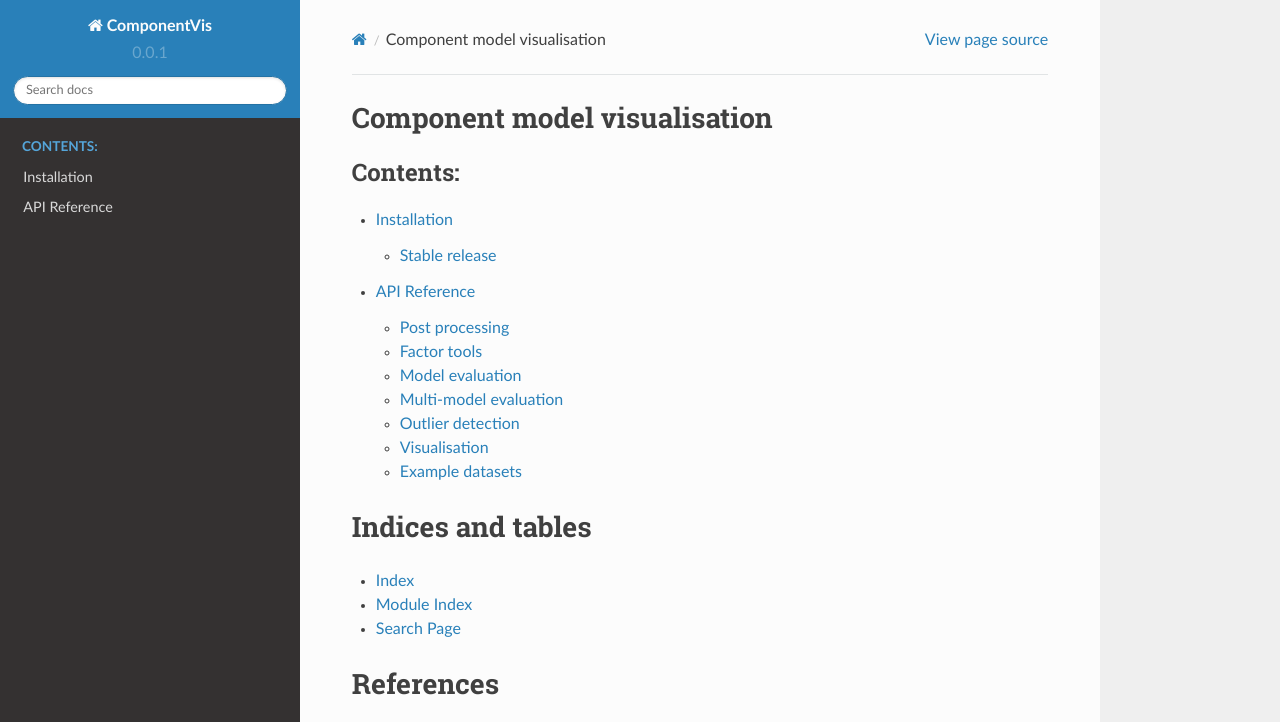
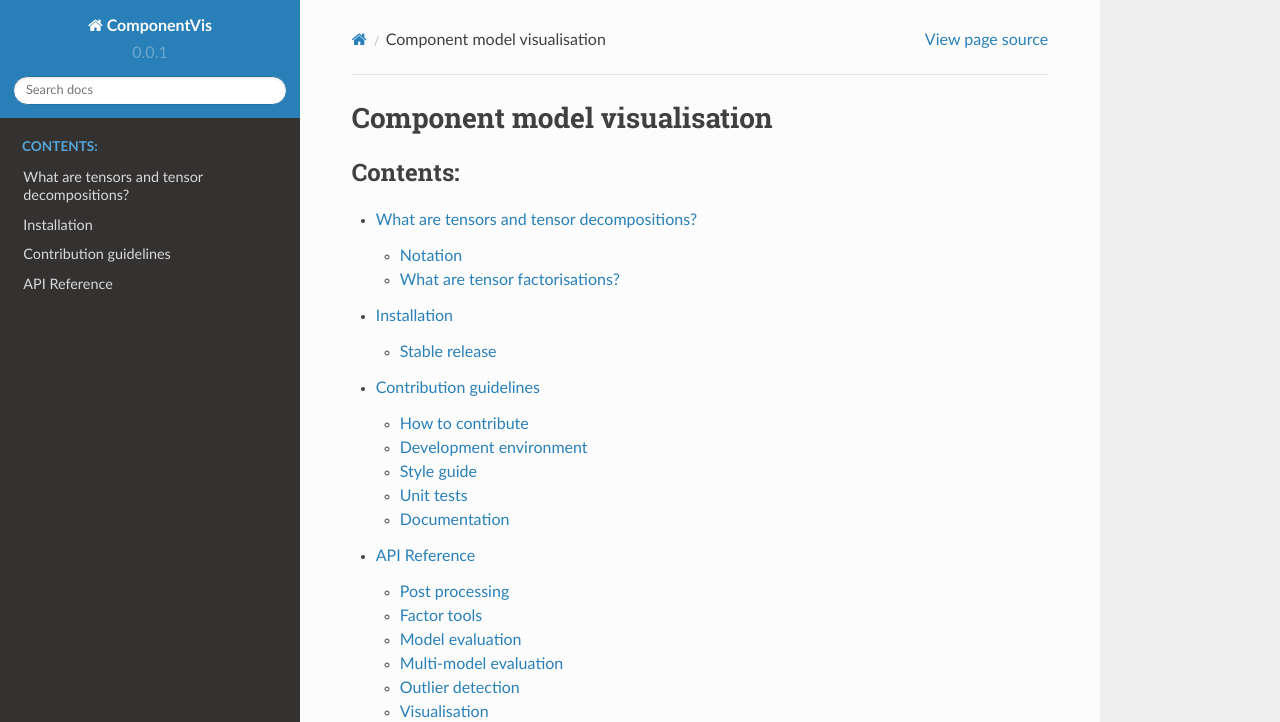
Before and after one commit to tensorly/viz, a Sphinx documentation site: the page built from docs/index.rst, in a window 1280 px wide and 1279 px high, cut to the strip 0-722 px from the top of the window. Built offline with Sphinx 7.4.7 and the Read the Docs theme 2.0.0, drawn with Linux system fonts in a browser that asks for light colours; pages that are not in the unit, such as notebooks, are missing from menus; part of the change alters nothing that is shown.

Commit message:
Updated docs

```diff
--- /dev/null
+++ b/docs/about_tensors.rst
@@ -0,0 +1,97 @@
+What are tensors and tensor decompositions?
+===========================================
+
+Tensors are higher-order generalisations of a matrix.
+A matrix is a square of numbers and is, therefore, a second-order tensor.
+However, we can also have a cube of numbers, which would be a third-order tensor.
+So, a third-order tensor is a three-dimensional cube of numbers.
+However, since *dimensions* often denote the number of entries in a vector, we do not use the word
+dimension for tensors. Instead, we use the word *mode* :cite:p:`kolda2009tensor`.
+
+Tensors in Python are often represented by NumPy arrays, and NumPy uses the word *axis* for the different modes.
+Therefore, in ComponentVis, we alias ``mode`` and ``axis`` in all the function calls.
+However, the word ``mode`` is generally used in the documentation.
+
+
+Notation
+--------
+
+
+.. figure:: figures/cp_tensor.svg
+   :alt: Illustration of a coupled matrix factorization
+   :width: 90 %
+
+Above, we see an illustration of the notation used in ComponentVis.
+We represent dense tensors either as NumPy arrays,
+Pandas DataFrames or XArray data arrays with the name ``dataset``.
+PARAFAC (or CP or CPD) models are represented by a tuple, where the first element is a vector of weights,
+one for each component, and the second element is a list of factor matrices, one for each mode.
+This form is compatible with TensorLy, and we have also taken care to give variables
+on this form the name ``cp_tensor`` to match TensorLy.
+
+In ComponentVis, we also use the terms *labelled* and *unlabelled* dataset and decompositions.
+A labelled dataset is either a Pandas DataFrames or a XArray data array.
+By using Pandas and XArray objects, we keep the metadata together with the dataset,
+making it easier to produce rich visualisations later.
+Similarly, a labelled decomposition is a decomposition where the factor matrices are stored as Pandas DataFrames
+with an index equal to the coordinates along the corresponding mode of the XArray data array.
+ComponentVis can seamlessly work with both labelled and unlabelled data and decompositions,
+but we recommend using the labelled variant whenever possible.
+
+
+What are tensor factorisations?
+-------------------------------
+Just like a matrix factorisation decomposes a matrix into low-rank components, tensor factorisation methods
+decompose a tensor into low-rank components. These components can be very informative and give insight into the
+patterns in the data. One of the most commonly used tensor factorisation methods is PARAFAC (also known as CP and CPD).
+PARAFAC can be considered a generalisation of principal component analysis (PCA) and nonnegative matrix factorisation
+(NMF) for higher-order data. Let us here see how PARAFAC decomposition relates to matrix decomposition. With
+matrix factorisation, we describe a matrix, :math:`\mathbf{X}`, as the outer product of two-factor matrices:
+
+.. math::
+
+    \mathbf{X} \approx \mathbf{A} \mathbf{B}^\mathsf{T},
+
+where :math`\mathbf{A}` and :math:`\mathbf{B}` are *factor matrices* that contain the patterns along the rows and
+columns of :math:`\mathbf{X}`. The first column of :math:`\mathbf{A}` and :math:`\mathbf{B}` are called the first
+component, the second column is called the second component and so forth.
+
+We can look at an example to better understand these factor matrices. If :math:`\mathbf{X}` is a matrix
+of movie scores given by various users, then each component could represent a genre and the :math:`i`-th row of
+:math:`\mathbf{A}` could contain information about which movie genres the :math:`i`-th user likes. Likewise, the
+:math:`j`-th row of :math:`\mathbf{B}` could contain information about how "strongly" each movie belonged to each
+genre.
+
+The next step is to generalise this for more dimensions. We may for example have time. In that case, we have a
+tensor, :math:`\mathcal{X}`, which represents how much different people like different movies at different time
+points. To see how we can matrix factorisation for such a case, we first rewrite the equation above so we consider
+each entry, :math:`x_{ij}`, of :math:`\mathbf{X}` instead:
+
+.. math::
+
+    x_{ij} \approx \sum_{r=1}^R a_{ir} b_{jr}.
+
+If we now introduce a third mode (represented by a new index, :math:`k`), we see an obvious way to extend this
+
+.. math::
+
+    x_{ijk} \approx \sum_{r=1}^R a_{ir} b_{jr} c_{kr}.
+
+Here, we have three sets of factor matrices, :math:`\mathbf{A}`, :math:`\mathbf{B}` and :math:`\mathbf{C}`.
+In the movie example, the first two factor matrices still represent the same. The third-factor matrix,
+:math:`\mathbf{C}` represents how popular the different genres are at different time points.
+
+The model we just described is called the PARAFAC, CP or CPD model.
+However, it is also common to introduce *weights* to the components.
+These weights represent each component's "signal strength" (similar to a singular value if you are familiar with the SVD).
+If we include the weights in the equation
+above, we get
+
+.. math::
+
+    x_{ijk} \approx \sum_{r=1}^R w_r a_{ir} b_{jr} c_{kr}.
+
+
+This overview was only a very brief introduction to tensor factorisations.
+For a more thorough introduction, we recommend :cite:p:`kolda2009tensor` (a thorough introduction to tensors)
+and :cite:p:`bro1997parafac` (a thorough introduction to PARAFAC).
--- /dev/null
+++ b/docs/contributing.rst
@@ -0,0 +1,98 @@
+=======================
+Contribution guidelines
+=======================
+
+All contributions to ComponentVis are welcome! If you find a bug or an error in the documentation, we very much appreciate
+an issue or a pull request!
+
+-----------------
+How to contribute
+-----------------
+
+If you find a bug, or have an idea for a new feature, and you want to know if the contribution is relevant and not
+being worked on, you can open a `new issue <https://github.com/MarieRoald/component-vis/issues>`_. For major
+bugs, it can also be useful to include a `minimal, reproducible example <https://stackoverflow.com/help/minimal-reproducible-example>`_,
+to make it as easy as possible to fix it.
+
+You can submit implementation of new features or bug/documentation fixes as a `pull-request <https://github.com/MarieRoald/component-vis/pulls>`_.
+
+-----------------------
+Development environment
+-----------------------
+
+We recommend using a virtual environment to develop ComponentVis locally on your machine. For example, with Anaconda
+
+.. code:: bash
+
+    conda create -n componentvis python=3.8 anaconda
+
+Then, you can download the ComponentVis source code and install it together with all the development dependencies
+
+.. code:: bash
+
+    git clone https://github.com/marieroald/component-vis.git
+    cd component-vis
+    pip install -e .[devel,test,docs]
+
+This will install ComponentVis in editable mode, so any change to the source code will be applied to the installed
+version too.
+
+-----------
+Style guide
+-----------
+
+ComponentVis follows the `Black <https://github.com/psf/black>`_ style (with a maximum line length of 120 characters) and
+follows most of the `flake8 <https://flake8.pycqa.org/en/latest/>`_ guidelines (except E203, W503). Most style errors
+will be fixed automatically in VSCode if you include the following lines in your `settings.json` file
+
+.. code:: json
+
+    {
+        "python.linting.flake8Enabled": true,
+        "python.formatting.provider": "black",
+        "editor.formatOnSave": false,
+        "python.linting.flake8Args": [
+            "--max-line-length=120"
+        ],
+        "python.sortImports.args": [
+            "--profile",
+            "black"
+        ],
+        "[python]": {
+            "editor.codeActionsOnSave": {
+                "source.organizeImports": true
+            }
+        }
+    }
+
+----------
+Unit tests
+----------
+
+ComponentVis aims to have a high test coverage, so any new code should also include tests, including visualisation.
+You can run the tests by running
+
+.. code:: bash
+
+    pytest
+
+To also check the test coverage
+
+.. code:: bash
+
+    coverage html
+
+This will generate a HTML report where you can see all lines not covered by any tests.
+
+-------------
+Documentation
+-------------
+
+The documentation is generated using sphinx with automatic API documentation from the docstrings and
+MathJax for equations. We use `sphinx-gallery <https://sphinx-gallery.github.io/stable/index.html>`_
+to generate the example gallery. To expand this, simply add a new example script with a name matching
+the pattern `plot_*.py` in the `examples`-directory (make sure to follow the `sphinx-gallery style <https://sphinx-gallery.github.io/stable/syntax.html>`_
+for your scripts).
+
+To ensure that the documentation is up to date, we use `doctest <https://docs.python.org/3/library/doctest.html>`_,
+which will evaluate all examples and compare with the expected output. Examples should therefore be seeded.
--- a/docs/index.rst
+++ b/docs/index.rst
@@ -5,7 +5,9 @@ Component model visualisation
    :maxdepth: 2
    :caption: Contents:
 
+   about_tensors
    installation
+   contributing
    auto_examples/index
    api
 
--- /dev/null
+++ b/docs/notation.rst
@@ -0,0 +1,2 @@
+Notation
+========
--- a/docs/refs.bib
+++ b/docs/refs.bib
@@ -199,3 +199,14 @@
   year={1981},
   publisher={Taylor \& Francis}
 }
+
+@article{kolda2009tensor,
+  title={Tensor decompositions and applications},
+  author={Kolda, Tamara G and Bader, Brett W},
+  journal={SIAM review},
+  volume={51},
+  number={3},
+  pages={455--500},
+  year={2009},
+  publisher={SIAM}
+}
```
Also changed, not shown: docs/figures/cp_tensor.svg (added).
